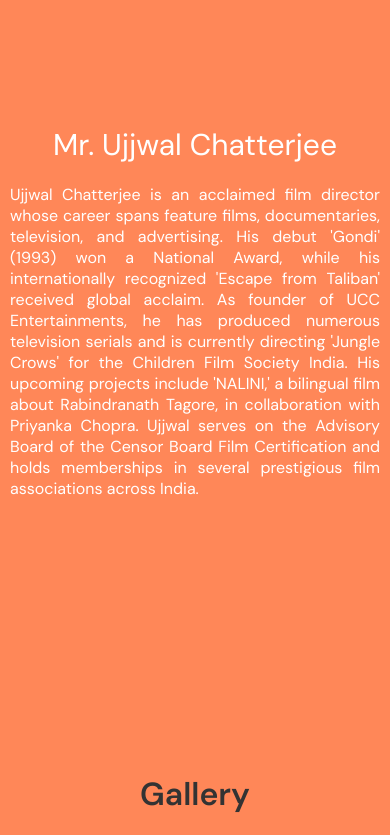
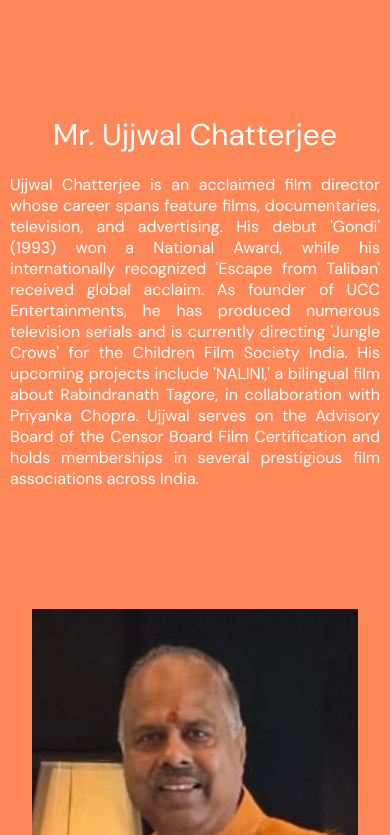
Before and after one commit to vishal7245/eyoge-website, a React (Vite) app: page / in a window 390 px wide. Shown: the part 9549-10384 px from the top of the page. Built offline with nearby package versions, Linux system fonts and the light colour scheme.

Commit message:
Major Changes

```diff
--- a/src/App.jsx
+++ b/src/App.jsx
@@ -39,9 +39,7 @@ const App = () => {
       <section id="About">
         <Parallax type="about" />
       </section>
-      <section id="About">
-        <About />
-      </section>
+      <About />
       <section id="Gallery">
         <Gallery />
       </section>
--- a/src/components/about/About.jsx
+++ b/src/components/about/About.jsx
@@ -4,7 +4,7 @@ import { motion, useScroll, useSpring, useTransform } from "framer-motion";
 
 const items = [
   {
-    id: 2,
+    id: 1,
     title: "Mr. Ujjwal Chatterjee",
     role: "Our Film Director",
     img: "UC.jpg",
@@ -12,7 +12,7 @@ const items = [
     link: "",
   },
   {
-    id: 1,
+    id: 2,
     title: "Mr. Yogesh Agrawal",
     role: "Chairman & Managing Director",
     img: "ya.jpeg",
@@ -38,7 +38,7 @@ const Single = ({ item }) => {
             <img src={item.img} alt="" />
           </div>
           <motion.div className="textContainer" style={{y}}>
-            <p style={{fontSize: "30px", fontWeight: "semibold", marginTop: "10px"}}>{item.title}</p>
+            <p style={{fontSize: "30px", fontWeight: "semibold"}}>{item.title}</p>
             <p style={{textAlign: "justify"}}>{item.desc}</p>
           </motion.div>
         </div>
@@ -49,11 +49,10 @@ const Single = ({ item }) => {
 
 const About = () => {
   const ref = useRef();
-  const [currentRole, setCurrentRole] = useState(items[0].role);
 
   const { scrollYProgress } = useScroll({
     target: ref,
-    offset: ["start start", "end end"],
+    offset: ["end end", "start start"],
   });
 
   const scaleX = useSpring(scrollYProgress, {
@@ -61,34 +60,10 @@ const About = () => {
     damping: 30,
   });
 
-  useEffect(() => {
-    const unsubscribe = scrollYProgress.on("change", (latest) => {
-      const sectionHeight = 1 / items.length;
-      const currentIndex = Math.min(
-        items.length - 1,
-        Math.floor(latest / sectionHeight)
-      );
-      setCurrentRole(items[currentIndex].role);
-    });
-
-    return () => unsubscribe();
-  }, [scrollYProgress]);
-
   return (
     <div className="about" ref={ref}>
       <div className="progress">
-        <motion.p
-          style={{
-            color: "white",
-            fontSize: "60px",
-            fontWeight: "bold",
-          }}
-          initial={{ opacity: 1 }}
-          animate={{ opacity: 1 }}
-          transition={{ duration: 0.5 }}
-        >
-          {currentRole}
-        </motion.p>
+        <p style={{ color: "white", fontSize: "60px", fontWeight: "bold" }}>Our Team</p>
         <motion.div style={{ scaleX, height: "7px" }} className="progressBar"></motion.div>
       </div>
       {items.map((item) => (
--- a/src/components/gallery/Gallery.jsx
+++ b/src/components/gallery/Gallery.jsx
@@ -40,7 +40,7 @@ const Gallery = () => {
 
   return (
     <div className="gallery-container">
-      <h2>Gallery</h2>
+      <h1>Gallery</h1>
       <div className="carousel">
         <button className="nav-button prev" onClick={prevSlide}>
           &#8249;
--- a/src/components/gallery/gallery.scss
+++ b/src/components/gallery/gallery.scss
@@ -8,12 +8,12 @@
   flex-direction: column;
   justify-content: center;
 
-  h2 {
+  h1 {
     text-align: center;
     margin-bottom: 1.5rem;
-    font-size: clamp(1.5rem, 4vw, 2rem);
-    color: #333;
-    font-weight: 600;
+    font-size: clamp(2.25rem, 4vw, 2rem);
+    color: #ffffff;
+    font-weight: 800;
   }
 
 
```
